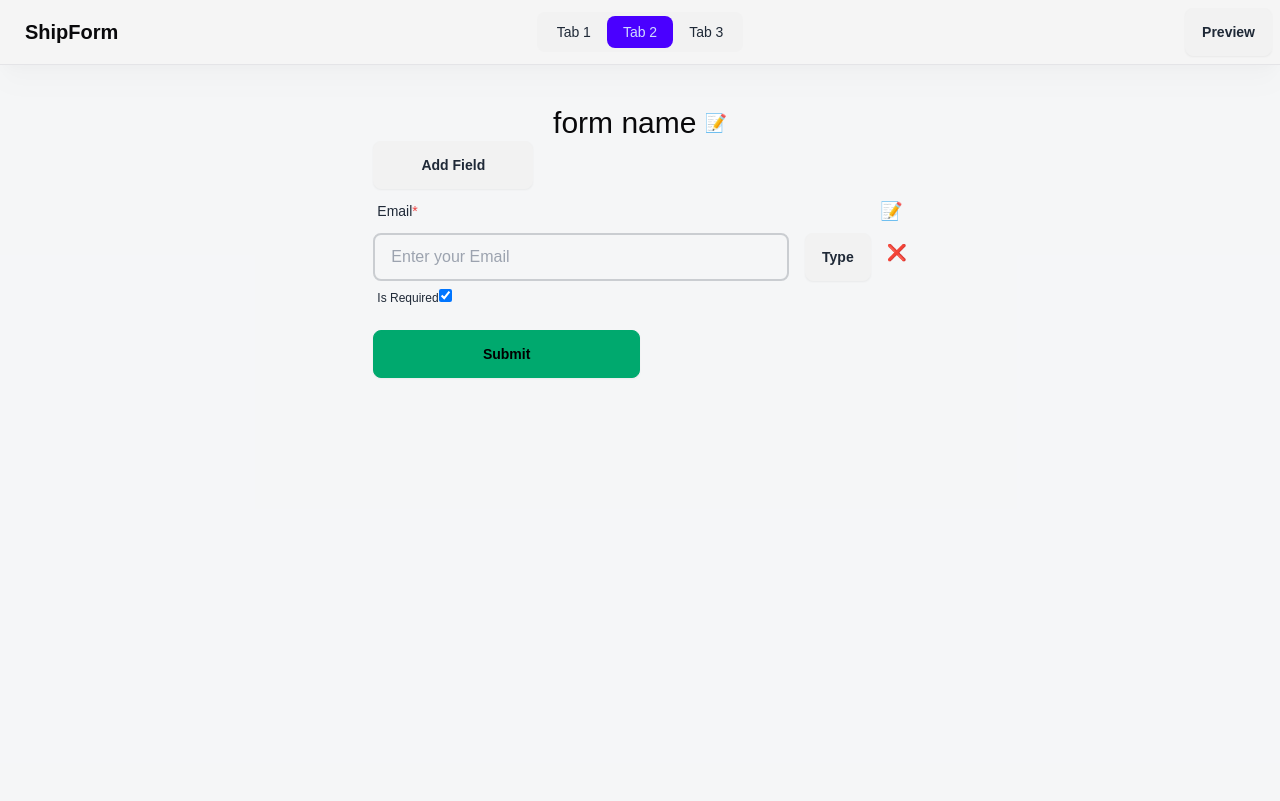
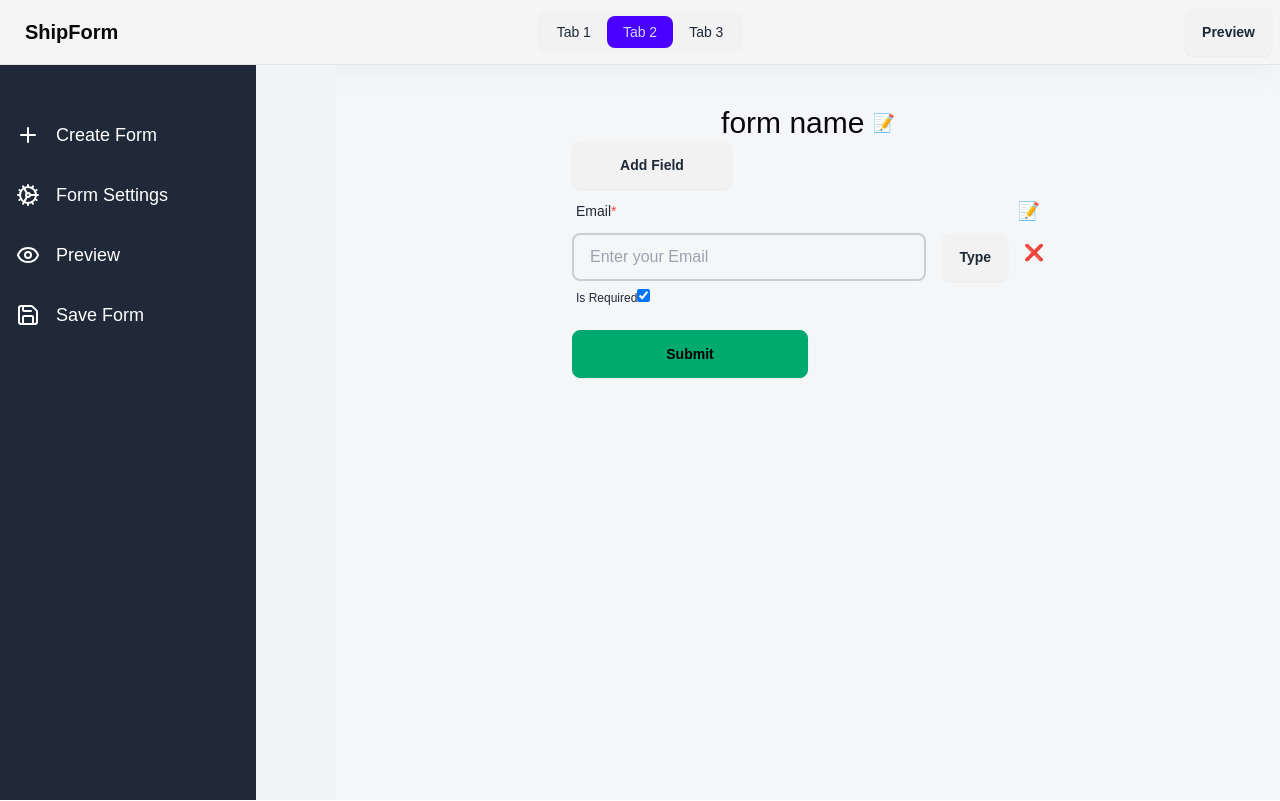
Before and after one commit to SURYAWANSHI-VAIBHAV/Shipform, a Next.js app: page /createform/1 in a window 1280 px wide. Built offline with nearby package versions, Linux system fonts and the light colour scheme.

Commit message:
ui updated of createform herosection page

```diff
--- a/src/app/createform/[formid]/page.tsx
+++ b/src/app/createform/[formid]/page.tsx
@@ -5,6 +5,7 @@ import React, { useEffect, useState } from 'react';
 import { nanoid } from 'nanoid';
 import { useParams } from 'next/navigation';
 import axios from 'axios';
+import Sidebar from '@/components/Navigation/sidebar';
 
 interface input {
     id: string,
@@ -98,10 +99,11 @@ export default function Page() {
 
 
     return (
-        <div className='w-full h-screen'>
+        <div className='w-full h-screen flex flex-col'>
             <Formnav />
             <div className='w-full flex h-[calc(100vh-4rem)]  overflow-y-auto bg-[#f3f4f6d1]'>
-                <div className='w-10/12 mx-auto pt-10'>
+                <Sidebar/>
+                <div className='w-10/12 mx-auto pt-10 flex flex-col'>
                     <div className='flex w-full justify-center '>
                         {editFormName ?
 
--- a/src/app/form/[formid]/page.tsx
+++ b/src/app/form/[formid]/page.tsx
@@ -92,12 +92,12 @@ const Page: React.FC = () => {
   return (
     <div className="w-full h-screen">
       <Navbar />
-      <div className="w-full flex h-[calc(100vh-4rem)] overflow-y-auto bg-gray-200">
+      <div className="w-full flex h-[calc(100vh-4rem)] overflow-y-auto bg-gray-100">
         <div className="w-10/12 mx-auto pt-10">
           <div className="flex justify-center mb-6">
-            <h1 className="text-3xl text-center">{formDetails?.formName}</h1>
+            <h1 className="text-4xl font-bold text-center mb-4">{formDetails?.formName}</h1>
           </div>
-          <form onSubmit={handleSubmit} className="w-1/2 mx-auto flex flex-col">
+          <form onSubmit={handleSubmit} className="w-full max-w-lg mx-auto bg-white p-8 rounded-lg shadow-lg">
             {formDetails?.inputs.map(({ _id, type, labelName, isRequired }) => (
               <FormInputField
                 key={_id}
@@ -108,7 +108,10 @@ const Page: React.FC = () => {
                 onChange={handleInputChange}
               />
             ))}
-            <button type="submit" className="btn btn-success w-1/2 mt-4">
+            <button
+              type="submit"
+              className="bg-blue-500 text-white w-full py-2 rounded-lg mt-6 hover:bg-blue-600 transition duration-200"
+            >
               Submit
             </button>
           </form>
@@ -127,10 +130,10 @@ interface FormInputFieldProps {
 }
 
 const FormInputField: React.FC<FormInputFieldProps> = ({ type, labelName, isRequired, value, onChange }) => (
-  <div className="mb-4">
-    <label htmlFor={labelName} className="block mb-2">
+  <div className="mb-6">
+    <label htmlFor={labelName} className="block mb-2 text-lg font-medium text-gray-700">
       {labelName}
-      {isRequired && <span className="text-red-500">*</span>}
+      {isRequired && <span className="text-red-500"> *</span>}
     </label>
     <input
       type={type}
@@ -140,7 +143,7 @@ const FormInputField: React.FC<FormInputFieldProps> = ({ type, labelName, isRequ
       value={value}
       onChange={onChange}
       placeholder={`Enter your ${labelName}`}
-      className="bg-transparent input input-bordered w-full"
+      className="w-full p-2 border border-gray-300 rounded-lg focus:outline-none focus:ring-2 focus:ring-blue-500"
     />
   </div>
 );
--- a/src/components/Navigation/sidebar.tsx
+++ b/src/components/Navigation/sidebar.tsx
@@ -1,11 +1,61 @@
-import React from 'react'
+'use client';
 
-function Sidebar() {
+import { useState } from 'react';
+import { PlusIcon, EyeIcon, SaveIcon, CogIcon, ChevronLeftIcon, ChevronRightIcon } from 'lucide-react';
+import Navbar from '@/components/Navigation/navbar';
+
+const Sidebar: React.FC = () => {
+  const [isCollapsed, setIsCollapsed] = useState(false);
+
+  const toggleSidebar = () => {
+    setIsCollapsed(!isCollapsed);
+  };
+
   return (
-    <div>
+    <div className="flex h-screen">
+      {/* Sidebar */}
+      <div className={`bg-gray-800 text-white ${isCollapsed ? 'w-16' : 'w-64'} transition-all duration-300`}>
+        {/* <div className="flex justify-between items-center px-4 py-4">
+          <h1 className={`text-2xl font-bold ${isCollapsed && 'hidden'}`}>Form Builder</h1>
+          <button
+            className="text-gray-400 hover:text-white transition-colors duration-200"
+            onClick={toggleSidebar}
+          >
+            {isCollapsed ? <ChevronRightIcon /> : <ChevronLeftIcon />}
+          </button>
+        </div> */}
 
+        <nav className="mt-10">
+          <SidebarItem icon={<PlusIcon />} text="Create Form" isCollapsed={isCollapsed} />
+          <SidebarItem icon={<CogIcon />} text="Form Settings" isCollapsed={isCollapsed} />
+          <SidebarItem icon={<EyeIcon />} text="Preview" isCollapsed={isCollapsed} />
+          <SidebarItem icon={<SaveIcon />} text="Save Form" isCollapsed={isCollapsed} />
+        </nav>
+      </div>
+
+      {/* Main Content */}
+      <div className="flex-1 p-10 bg-gray-100">
+        {/* <h1 className="text-4xl font-bold mb-6">Form Builder Dashboard</h1> */}
+        {/* <p className="text-lg">This is where your form content will be built and previewed.</p> */}
+        {/* Your form builder main content goes here */}
+      </div>
     </div>
-  )
+  );
+};
+
+interface SidebarItemProps {
+  icon: React.ReactNode;
+  text: string;
+  isCollapsed: boolean;
 }
 
-export default Sidebar
+const SidebarItem: React.FC<SidebarItemProps> = ({ icon, text, isCollapsed }) => {
+  return (
+    <div className="flex items-center p-4 cursor-pointer hover:bg-gray-700">
+      <div className="text-xl">{icon}</div>
+      {!isCollapsed && <span className="ml-4 text-lg">{text}</span>}
+    </div>
+  );
+};
+
+export default Sidebar;
```
